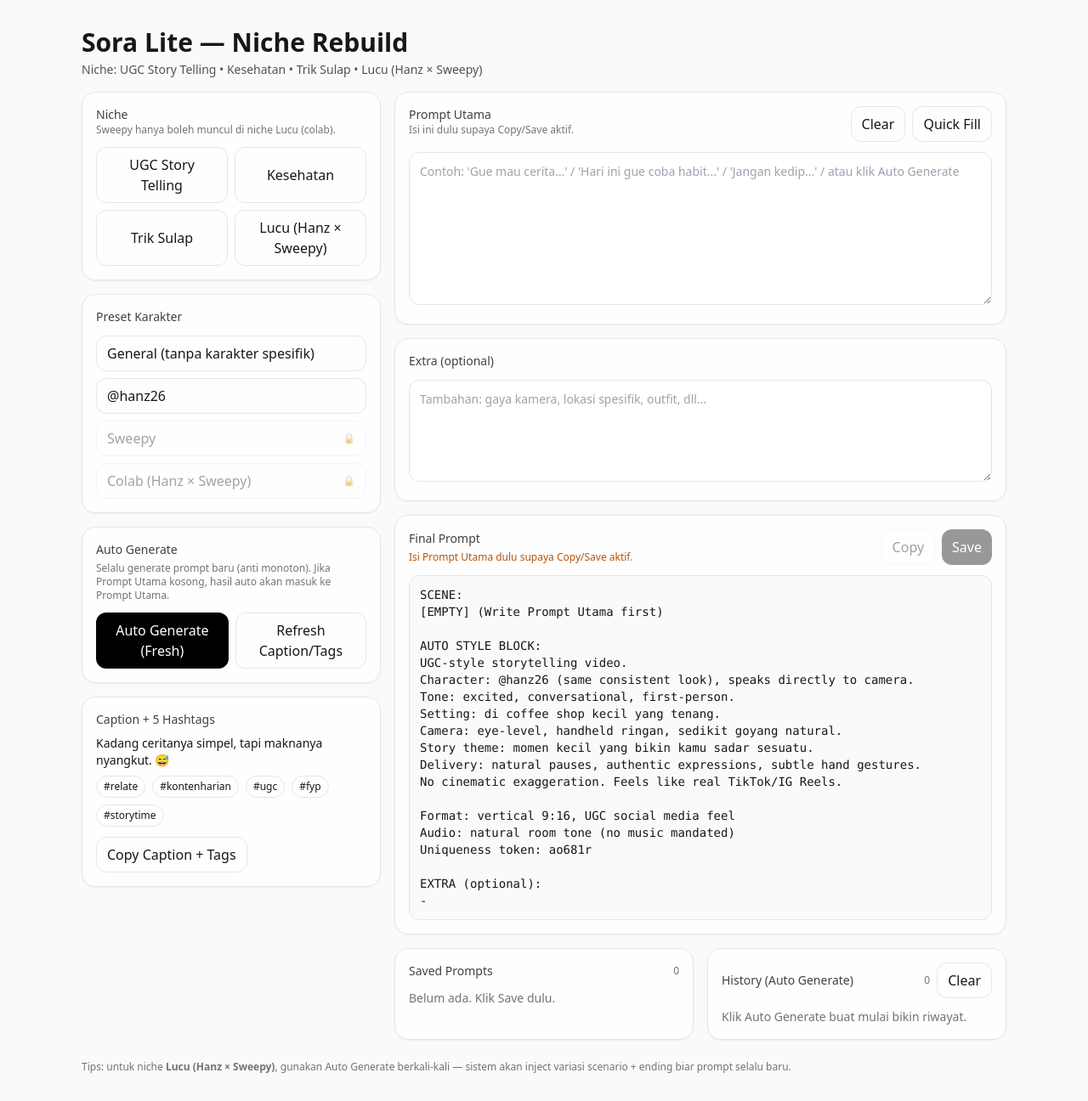
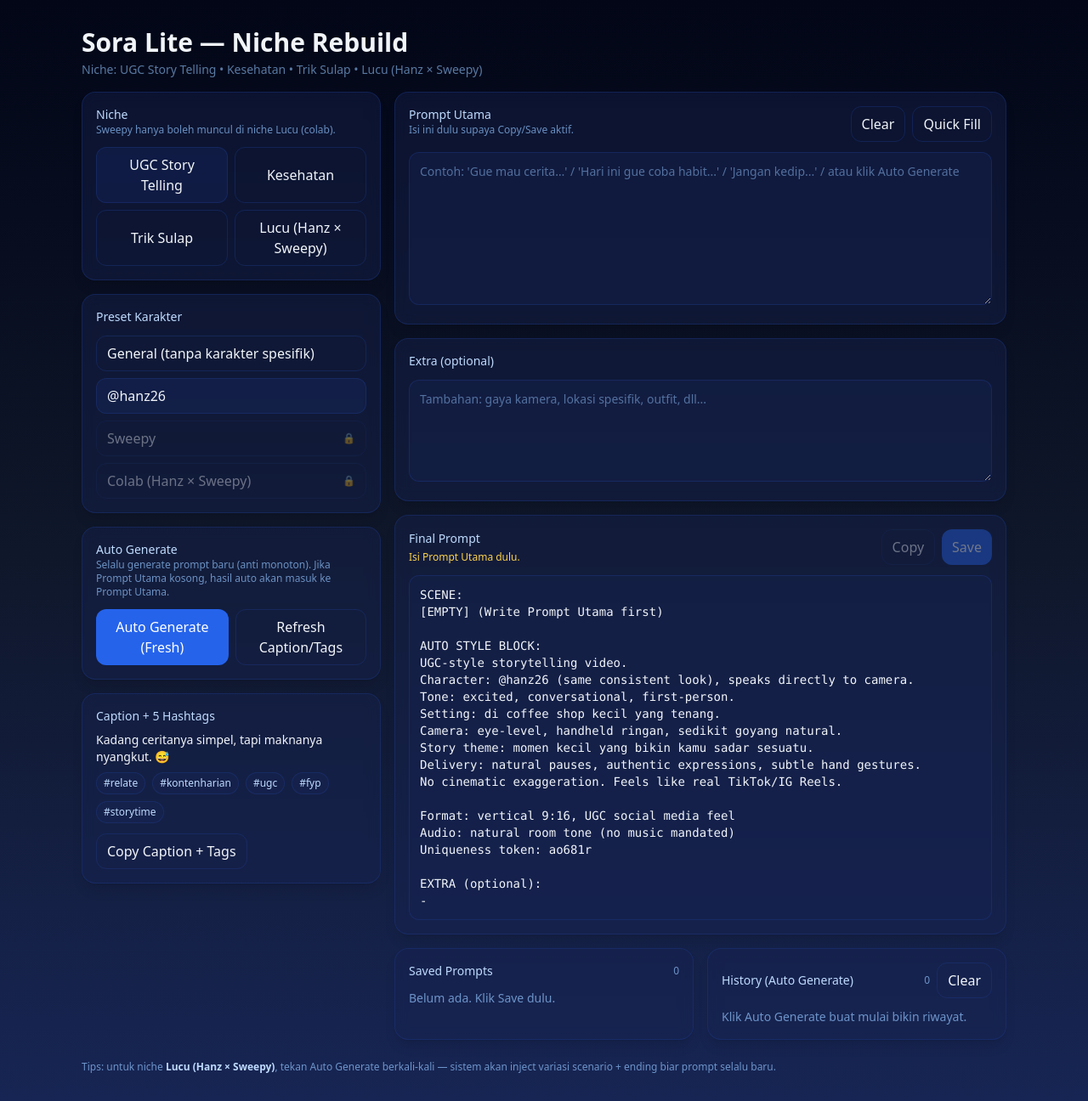
Before and after one commit to hanzonk26/sora-lite, a Next.js app: page / in a window 1280 px wide. Shown: the whole page at 85% size. Built offline with nearby package versions, Linux system fonts and the light colour scheme.

Commit message:
Update page.tsx

```diff
--- a/app/page.tsx
+++ b/app/page.tsx
@@ -3,19 +3,21 @@
 import React, { useEffect, useMemo, useRef, useState } from "react";
 
 /**
- * Sora Lite - page.tsx (FULL REPLACE)
+ * Sora Lite - page.tsx (FULL REPLACE) — SOFT BLUE THEME
  * - Niche rebuilt:
  *   1) UGC Story Telling
  *   2) Kesehatan
  *   3) Trik Sulap
  *   4) Lucu (KHUSUS COLAB @hanz26 x Sweepy) -> auto-generate ALWAYS new
  * - Rules:
- *   - Sweepy only appears in niche "Lucu (Hanz x Sweepy)"
- *   - Auto generate injects randomness blocks & avoids repeating last output
+ *   - Sweepy only appears in niche "Lucu (Hanz x Sweepy)" (enforced)
+ *   - Auto generate injects randomness & avoids repeating last output
  * - UX:
  *   - Copy/Save disabled until Prompt Utama filled
- *   - Caption + 5 hashtags: single clean output (no duplicated raw line)
+ *   - Caption + 5 hashtags: single clean output
  *   - Save Prompts + History stored in localStorage
+ * - Theme:
+ *   - Dark glass + soft blue accents (mobile friendly)
  */
 
 type NicheKey = "ugc_story" | "kesehatan" | "sulap" | "lucu_colab";
@@ -204,7 +206,6 @@ function generateCaptionAndHashtags(niche: NicheKey) {
 /** ---------- Prompt Builders ---------- */
 
 function baseVideoSpec() {
-  // A small always-changing token to reduce repeats; harmless to Sora prompt.
   const r = Math.random().toString(36).slice(2, 8);
   return [
     "Format: vertical 9:16, UGC social media feel",
@@ -308,7 +309,6 @@ function buildColabFunnyPrompt() {
     "over-the-shoulder shot alternating to reaction shots",
   ]);
 
-  // Hard rule: always both characters + interaction
   return clampText(`
 Funny UGC-style collaboration video.
 Characters: @hanz26 (human) and Sweepy (cute monkey) on screen together, interacting naturally.
@@ -325,9 +325,8 @@ ${baseVideoSpec().join("\n")}
 }
 
 function enforcePresetForNiche(niche: NicheKey, preset: PresetKey): PresetKey {
-  // Sweepy ONLY allowed in lucu_colab via colab preset
   if (niche === "lucu_colab") return "colab";
-  if (preset === "sweepy" || preset === "colab") return "hanz26"; // keep you as default
+  if (preset === "sweepy" || preset === "colab") return "hanz26";
   return preset;
 }
 
@@ -367,7 +366,6 @@ export default function Page() {
   const canCopySave = promptUtama.trim().length > 0;
 
   useEffect(() => {
-    // load LS
     const s = safeParse<SavedPrompt[]>(localStorage.getItem(LS_SAVED), []);
     const h = safeParse<HistoryItem[]>(localStorage.getItem(LS_HISTORY), []);
     setSaved(s);
@@ -375,16 +373,13 @@ export default function Page() {
   }, []);
 
   useEffect(() => {
-    // if niche changes, enforce preset immediately
     if (effectivePreset !== preset) setPreset(effectivePreset);
-    // also refresh caption/hashtags to match niche
     const ch = generateCaptionAndHashtags(niche);
     setCaption(ch.caption);
     setHashtags(ch.hashtags);
   }, [niche]); // eslint-disable-line react-hooks/exhaustive-deps
 
   useEffect(() => {
-    // whenever prompt utama / extra changes -> rebuild final prompt
     const scene = promptUtama.trim() ? promptUtama.trim() : "[EMPTY] (Write Prompt Utama first)";
     const autoBlock = generatePrompt(niche, preset);
     const merged = clampText(`
@@ -411,8 +406,6 @@ ${extra.trim() || "-"}
   }
 
   function doAutoGenerate() {
-    // Always new:
-    // - generate until differs from lastAutoRef OR max attempts
     let out = "";
     for (let i = 0; i < 6; i++) {
       out = generatePrompt(niche, preset);
@@ -420,15 +413,12 @@ ${extra.trim() || "-"}
     }
     lastAutoRef.current = out;
 
-    // Put the generated block into Prompt Utama by default (so user can directly copy/save)
-    // Or if user already typed, we append a short "direction" line.
     if (!promptUtama.trim()) {
       setPromptUtama(out);
     } else {
       setExtra((prev) => clampText(`${prev}\n\n# Auto Variation\n${out}`));
     }
 
-    // add history (store the out)
     const item: HistoryItem = {
       id: uid("hist"),
       niche,
@@ -443,7 +433,6 @@ ${extra.trim() || "-"}
     try {
       await navigator.clipboard.writeText(text);
     } catch {
-      // fallback
       const ta = document.createElement("textarea");
       ta.value = text;
       document.body.appendChild(ta);
@@ -483,20 +472,26 @@ ${extra.trim() || "-"}
     persistHistory([]);
   }
 
+  // ---------- SOFT BLUE THEME CLASSES ----------
   const boxStyle =
-    "border border-neutral-200 rounded-2xl p-4 shadow-sm bg-white/80 backdrop-blur";
+    "border border-blue-900/40 rounded-2xl p-4 shadow-lg bg-blue-950/40 backdrop-blur";
   const btn =
-    "px-3 py-2 rounded-xl border border-neutral-200 hover:bg-neutral-50 active:scale-[0.99] transition";
+    "px-3 py-2 rounded-xl border border-blue-900/40 hover:bg-blue-900/30 active:scale-[0.99] transition";
   const btnPrimary =
-    "px-3 py-2 rounded-xl bg-black text-white hover:bg-neutral-800 active:scale-[0.99] transition";
-  const label = "text-sm font-medium text-neutral-700";
+    "px-3 py-2 rounded-xl bg-blue-600 text-white hover:bg-blue-500 active:scale-[0.99] transition";
+  const label = "text-sm font-medium text-blue-200";
+  const subText = "text-xs text-blue-300/70";
+  const paraText = "text-sm text-blue-300/60";
+
+  const textareaBase =
+    "mt-3 w-full rounded-xl border border-blue-900/40 bg-blue-950/40 p-3 text-sm text-slate-100 outline-none focus:border-blue-400 placeholder:text-blue-300/50";
 
   return (
-    <div className="min-h-screen bg-neutral-50 text-neutral-900">
+    <div className="min-h-screen bg-gradient-to-b from-slate-950 via-slate-900 to-blue-950 text-slate-100">
       <div className="max-w-6xl mx-auto p-4 md:p-8 space-y-4">
         <header className="flex flex-col gap-1">
           <h1 className="text-2xl md:text-3xl font-semibold">Sora Lite — Niche Rebuild</h1>
-          <p className="text-sm text-neutral-600">
+          <p className={paraText}>
             Niche: UGC Story Telling • Kesehatan • Trik Sulap • Lucu (Hanz × Sweepy)
           </p>
         </header>
@@ -508,16 +503,14 @@ ${extra.trim() || "-"}
               <div className="flex items-center justify-between">
                 <div>
                   <div className={label}>Niche</div>
-                  <div className="text-xs text-neutral-500">
-                    Sweepy hanya boleh muncul di niche Lucu (colab).
-                  </div>
+                  <div className={subText}>Sweepy hanya boleh muncul di niche Lucu (colab).</div>
                 </div>
               </div>
               <div className="mt-3 grid grid-cols-2 gap-2">
                 {(["ugc_story", "kesehatan", "sulap", "lucu_colab"] as NicheKey[]).map((k) => (
                   <button
                     key={k}
-                    className={`${btn} ${niche === k ? "border-black" : ""}`}
+                    className={`${btn} ${niche === k ? "border-blue-300/70 bg-blue-900/20" : ""}`}
                     onClick={() => setNiche(k)}
                   >
                     {NICHE_LABEL[k]}
@@ -537,7 +530,7 @@ ${extra.trim() || "-"}
                   return (
                     <button
                       key={k}
-                      className={`${btn} ${actuallySelected ? "border-black" : ""} ${
+                      className={`${btn} ${actuallySelected ? "border-blue-300/70 bg-blue-900/20" : ""} ${
                         disabled ? "opacity-40 cursor-not-allowed" : ""
                       }`}
                       onClick={() => !disabled && setPreset(k)}
@@ -557,7 +550,7 @@ ${extra.trim() || "-"}
               </div>
 
               {effectivePreset !== preset && (
-                <div className="mt-2 text-xs text-amber-700">
+                <div className="mt-2 text-xs text-amber-300">
                   Preset disesuaikan otomatis ke: <b>{PRESET_LABEL[effectivePreset]}</b>
                 </div>
               )}
@@ -565,7 +558,7 @@ ${extra.trim() || "-"}
 
             <section className={boxStyle}>
               <div className={label}>Auto Generate</div>
-              <p className="text-xs text-neutral-500 mt-1">
+              <p className={subText}>
                 Selalu generate prompt baru (anti monoton). Jika Prompt Utama kosong, hasil auto akan
                 masuk ke Prompt Utama.
               </p>
@@ -588,10 +581,13 @@ ${extra.trim() || "-"}
 
             <section className={boxStyle}>
               <div className={label}>Caption + 5 Hashtags</div>
-              <div className="mt-2 text-sm">{caption}</div>
+              <div className="mt-2 text-sm text-slate-100">{caption}</div>
               <div className="mt-2 flex flex-wrap gap-2">
                 {hashtags.map((t) => (
-                  <span key={t} className="text-xs px-2 py-1 rounded-full border border-neutral-200">
+                  <span
+                    key={t}
+                    className="text-xs px-2 py-1 rounded-full border border-blue-900/40 text-blue-200 bg-blue-900/10"
+                  >
                     {t}
                   </span>
                 ))}
@@ -610,9 +606,7 @@ ${extra.trim() || "-"}
               <div className="flex items-start justify-between gap-3">
                 <div>
                   <div className={label}>Prompt Utama</div>
-                  <div className="text-xs text-neutral-500">
-                    Isi ini dulu supaya Copy/Save aktif.
-                  </div>
+                  <div className={subText}>Isi ini dulu supaya Copy/Save aktif.</div>
                 </div>
                 <div className="flex gap-2">
                   <button className={btn} onClick={() => setPromptUtama("")}>
@@ -621,7 +615,8 @@ ${extra.trim() || "-"}
                   <button
                     className={btn}
                     onClick={() => {
-                      const demo = `Buat video 10–15 detik, hook kuat di 2 detik pertama, bahasa Indonesia santai, ending punchline.`;
+                      const demo =
+                        "Buat video 10–15 detik, hook kuat di 2 detik pertama, bahasa Indonesia santai, ending punchline.";
                       setPromptUtama((p) => (p.trim() ? p : demo));
                     }}
                   >
@@ -630,7 +625,7 @@ ${extra.trim() || "-"}
                 </div>
               </div>
               <textarea
-                className="mt-3 w-full min-h-[180px] rounded-xl border border-neutral-200 p-3 text-sm outline-none focus:border-black"
+                className={`${textareaBase} min-h-[180px]`}
                 placeholder="Contoh: 'Gue mau cerita…' / 'Hari ini gue coba habit...' / 'Jangan kedip...' / atau klik Auto Generate"
                 value={promptUtama}
                 onChange={(e) => setPromptUtama(e.target.value)}
@@ -640,7 +635,7 @@ ${extra.trim() || "-"}
             <section className={boxStyle}>
               <div className={label}>Extra (optional)</div>
               <textarea
-                className="mt-3 w-full min-h-[120px] rounded-xl border border-neutral-200 p-3 text-sm outline-none focus:border-black"
+                className={`${textareaBase} min-h-[120px]`}
                 placeholder="Tambahan: gaya kamera, lokasi spesifik, outfit, dll..."
                 value={extra}
                 onChange={(e) => setExtra(e.target.value)}
@@ -651,11 +646,7 @@ ${extra.trim() || "-"}
               <div className="flex items-center justify-between gap-2">
                 <div>
                   <div className={label}>Final Prompt</div>
-                  {!canCopySave && (
-                    <div className="text-xs text-amber-700 mt-1">
-                      Isi Prompt Utama dulu supaya Copy/Save aktif.
-                    </div>
-                  )}
+                  {!canCopySave && <div className="text-xs text-amber-300 mt-1">Isi Prompt Utama dulu.</div>}
                 </div>
                 <div className="flex gap-2">
                   <button
@@ -675,7 +666,7 @@ ${extra.trim() || "-"}
                 </div>
               </div>
 
-              <pre className="mt-3 whitespace-pre-wrap rounded-xl border border-neutral-200 p-3 text-sm bg-neutral-50">
+              <pre className="mt-3 whitespace-pre-wrap rounded-xl border border-blue-900/40 p-3 text-sm bg-blue-950/40 text-slate-100">
                 {finalPrompt}
               </pre>
             </section>
@@ -685,20 +676,20 @@ ${extra.trim() || "-"}
               <section className={boxStyle}>
                 <div className="flex items-center justify-between">
                   <div className={label}>Saved Prompts</div>
-                  <div className="text-xs text-neutral-500">{saved.length}</div>
+                  <div className="text-xs text-blue-300/70">{saved.length}</div>
                 </div>
 
                 <div className="mt-3 space-y-2 max-h-[360px] overflow-auto pr-1">
                   {saved.length === 0 ? (
-                    <div className="text-sm text-neutral-500">Belum ada. Klik Save dulu.</div>
+                    <div className="text-sm text-blue-300/70">Belum ada. Klik Save dulu.</div>
                   ) : (
                     saved.map((s) => (
                       <div
                         key={s.id}
-                        className="rounded-xl border border-neutral-200 p-3 bg-white"
+                        className="rounded-xl border border-blue-900/40 p-3 bg-blue-950/30"
                       >
-                        <div className="text-sm font-medium">{s.title}</div>
-                        <div className="text-xs text-neutral-500 mt-1">
+                        <div className="text-sm font-medium text-slate-100">{s.title}</div>
+                        <div className="text-xs text-blue-300/70 mt-1">
                           {NICHE_LABEL[s.niche]} • {PRESET_LABEL[s.preset]}
                         </div>
 
@@ -741,7 +732,7 @@ ${extra.trim() || "-"}
                 <div className="flex items-center justify-between">
                   <div className={label}>History (Auto Generate)</div>
                   <div className="flex items-center gap-2">
-                    <div className="text-xs text-neutral-500">{history.length}</div>
+                    <div className="text-xs text-blue-300/70">{history.length}</div>
                     <button className={btn} onClick={clearHistory}>
                       Clear
                     </button>
@@ -750,19 +741,19 @@ ${extra.trim() || "-"}
 
                 <div className="mt-3 space-y-2 max-h-[360px] overflow-auto pr-1">
                   {history.length === 0 ? (
-                    <div className="text-sm text-neutral-500">
+                    <div className="text-sm text-blue-300/70">
                       Klik Auto Generate buat mulai bikin riwayat.
                     </div>
                   ) : (
                     history.map((h) => (
                       <div
                         key={h.id}
-                        className="rounded-xl border border-neutral-200 p-3 bg-white"
+                        className="rounded-xl border border-blue-900/40 p-3 bg-blue-950/30"
                       >
-                        <div className="text-xs text-neutral-500">
+                        <div className="text-xs text-blue-300/70">
                           {NICHE_LABEL[h.niche]} • {PRESET_LABEL[h.preset]}
                         </div>
-                        <pre className="mt-2 whitespace-pre-wrap text-xs bg-neutral-50 border border-neutral-200 rounded-xl p-2">
+                        <pre className="mt-2 whitespace-pre-wrap text-xs bg-blue-950/40 border border-blue-900/40 rounded-xl p-2 text-slate-100">
                           {h.prompt}
                         </pre>
                         <div className="mt-2 flex flex-wrap gap-2">
@@ -788,9 +779,8 @@ ${extra.trim() || "-"}
           </div>
         </div>
 
-        <footer className="text-xs text-neutral-500 pt-2">
-          Tips: untuk niche <b>Lucu (Hanz × Sweepy)</b>, gunakan Auto Generate berkali-kali — sistem
-          akan inject variasi scenario + ending biar prompt selalu baru.
+        <footer className="text-xs text-blue-300/70 pt-2">
+          Tips: untuk niche <b className="text-blue-200">Lucu (Hanz × Sweepy)</b>, tekan Auto Generate berkali-kali — sistem akan inject variasi scenario + ending biar prompt selalu baru.
         </footer>
       </div>
     </div>
```
